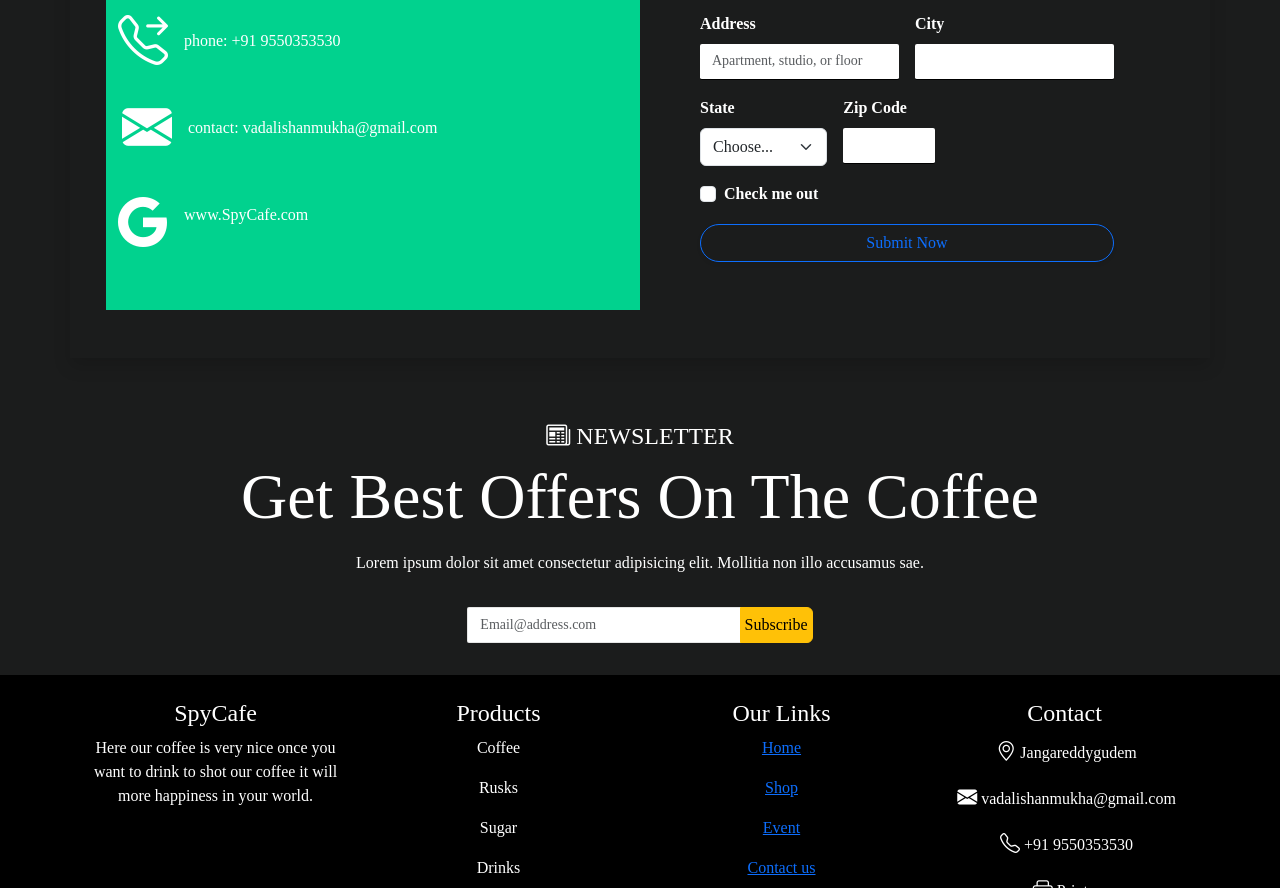
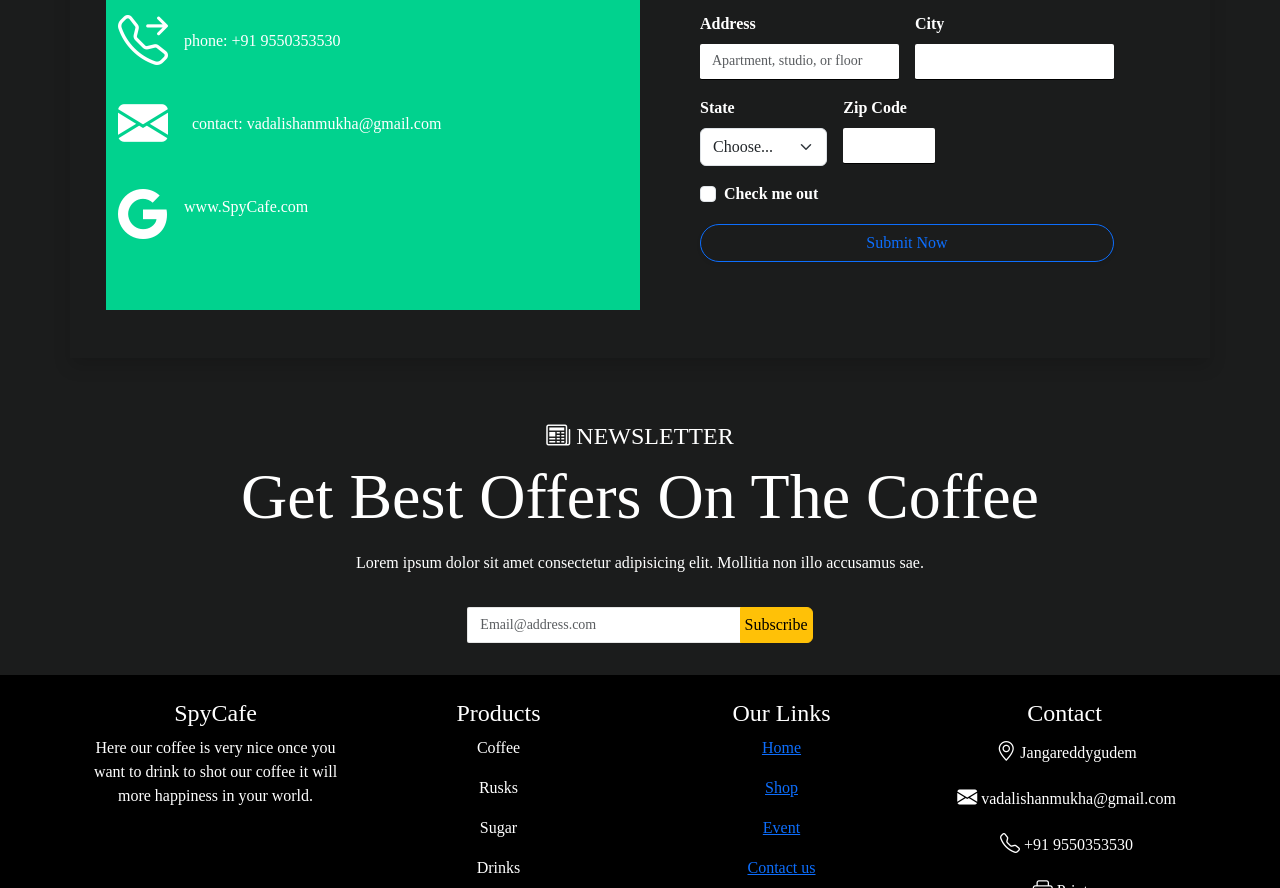
Before and after one commit to Shivashanmukha/SpyCafe, a plain HTML site: page contact.html in a window 1280 px wide. Shown: the part 1067-1955 px from the top of the page. Drawn offline with nearby package versions, Linux system fonts and the light colour scheme.

Commit message:
Update contact.html

```diff
--- a/contact.html
+++ b/contact.html
@@ -66,9 +66,9 @@
                 <p class="mt-3 ms-3 py-2">phone: +91 9550353530</p>
                 </div>
 
-                <div class="d-flex mt-2 p-1">
+                <div class="d-flex mt-2">
                   <i class="bi bi-envelope-fill" style="font-size:50px"></i>
-                  <p class="mt-3 ms-3 py-2">contact: vadalishanmukha@gmail.com</p>
+                  <p class="mt-3 ms-3 py-2 p-2">contact: vadalishanmukha@gmail.com</p>
                   </div>
 
                   <div class="d-flex mt-2 py-2">
```
